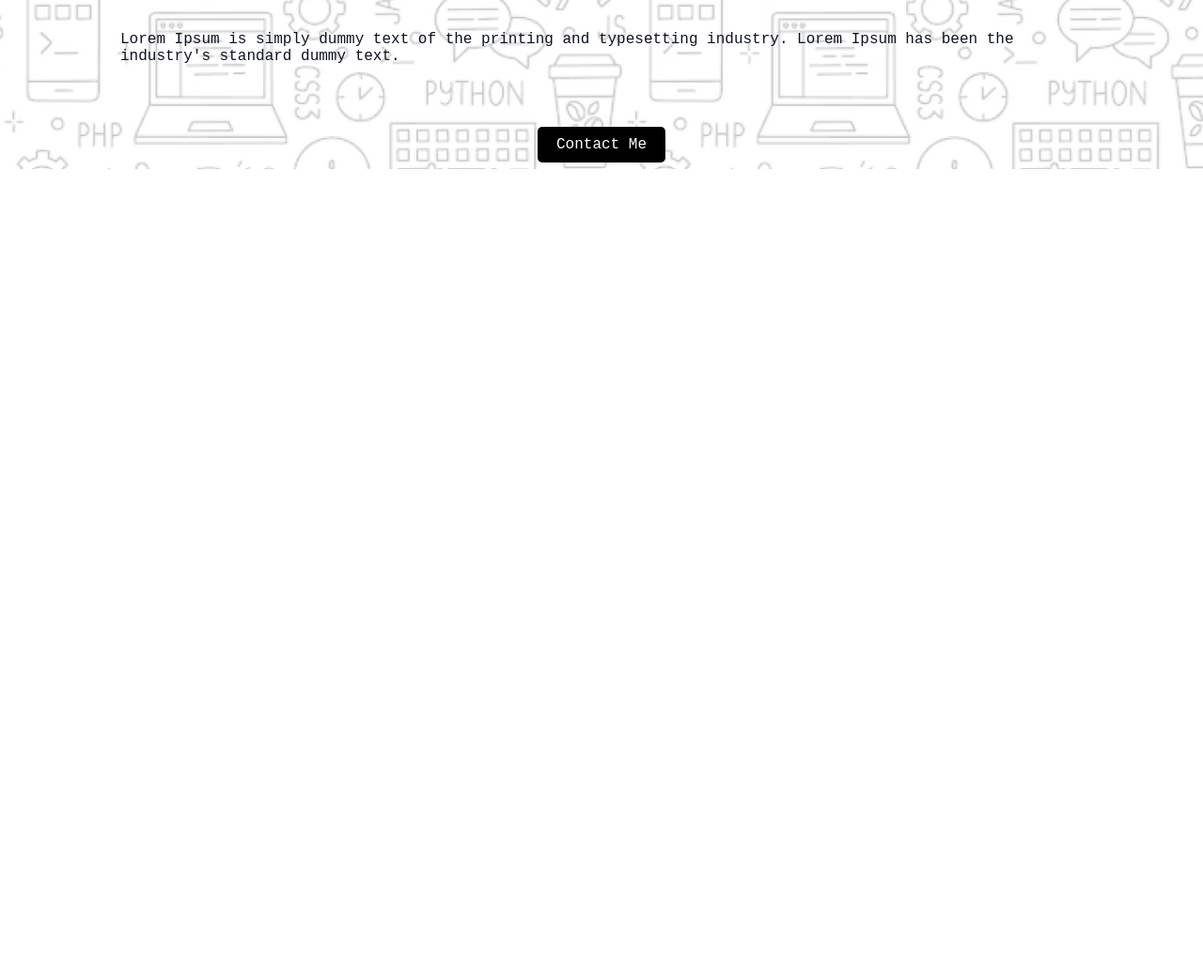
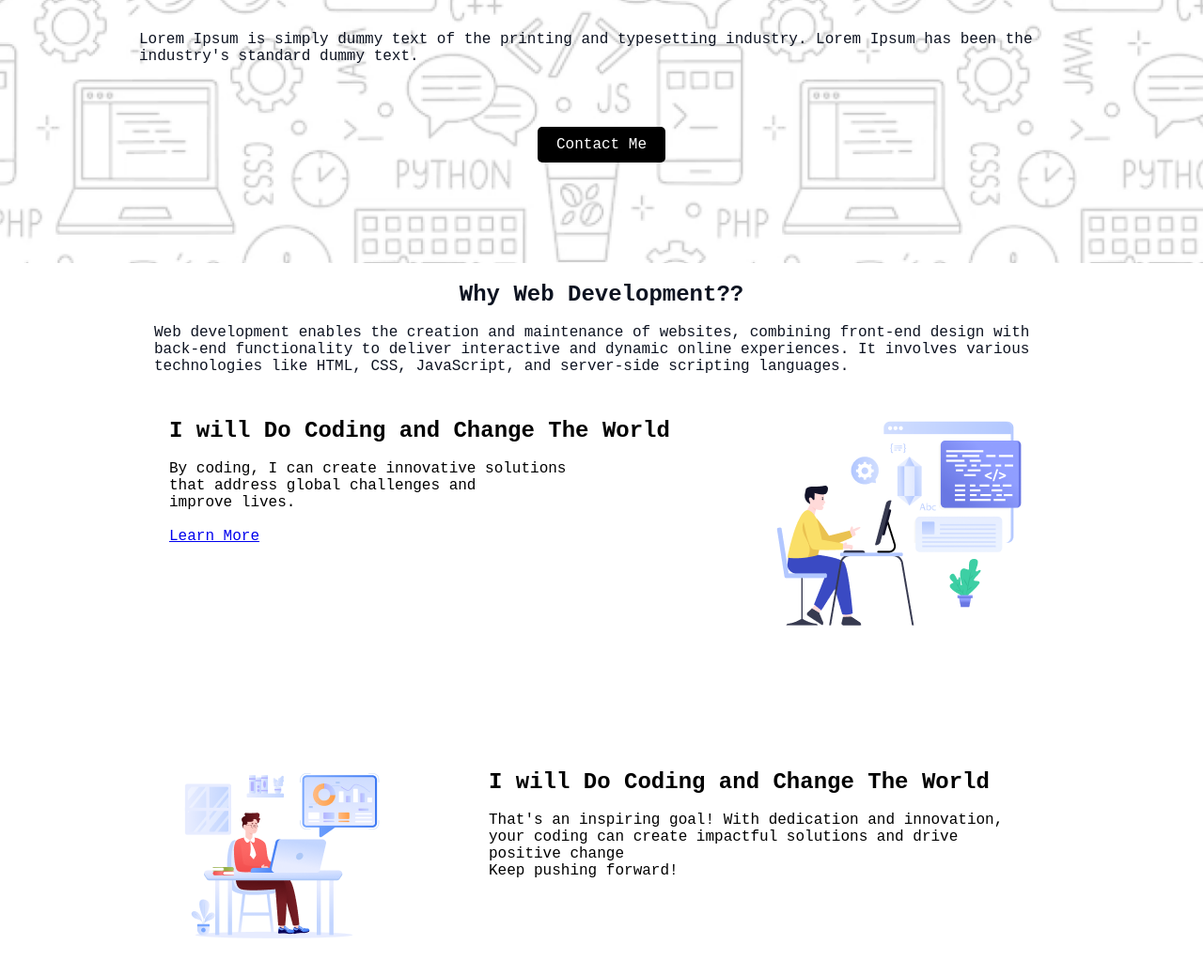
Before and after one commit to Rafi-ahmed7/assignment-01, a plain HTML site: page index.html in a window 1280 px wide. Shown: the part 550-1589 px from the top of the page at 94% size. Before the commit the page ends 800 px from the top, so only its background shows below. Drawn offline with Linux system fonts and the light colour scheme; a web font is replaced by a local one.

Commit message:
added the edit and new code

```diff
--- a/index.html
+++ b/index.html
@@ -38,11 +38,38 @@
         </div>
 
       </section>
+      <div class="content">
+        <h2 class="web-b">Why Web Development??</h2>
+        <br>
+        <p class="pera-1">Web development enables the creation and maintenance of websites, combining front-end design with back-end functionality to deliver interactive and dynamic online experiences. It involves various technologies like HTML, CSS, JavaScript, and server-side scripting languages.</p>
+      </div>
+      <br> <br>
+    <section class="why-web">
 
+      <div class="content-2">
+         <h4 class="end">I will Do Coding and
+          Change The World</h4>
+          <br>
+          <p>By coding, I can create innovative solutions <br> that address global challenges and <br>improve lives.
+            <br> <br>
+          </p>
+          <a href="#" class="btn-primary">Learn More</a>
+      </div>
+      <div class="web-pic-1">
+         <img src="./assets/Layer_1.png" alt="">
+      </div>
+    </section>
+    <section class="part-2">
+          <div class="web-pic-2">
+            <img src="assets/Group 3.png" alt="">
+            </div>
+            <div class="content-3">
+              <h4 class="end">I will Do Coding and Change The World</h4> <br>
+              <p>That's an inspiring goal! With dedication and innovation, <br>  your coding can create impactful solutions and drive positive change <br> Keep pushing forward!</p>
+            </div>
 
-   <main>
+    </section>
 
-   </main>
 
    <footer>
 
--- a/styles/style.css
+++ b/styles/style.css
@@ -53,8 +53,9 @@ header h1 {
   background-image:url(../assets/Hero-bg.png);
   background-size: cover;
   background-position: center;
-  height: 600px;
+  height: 700px;
   width: 100%;
+  margin-bottom: 20px;
 
 
 
@@ -78,6 +79,9 @@ header h1 {
   font-size: 16px;
   font-weight: regular;
   margin-bottom: 10px;
+  margin-left: 20px;
+  margin-right: 20px;
+
 }
 
 .button{
@@ -95,3 +99,51 @@ header h1 {
     font-size: 16px;
 
 }
+.end{
+  font-size: 24px;
+}
+.web-b{
+  margin-top: 10px;
+  text-align: center;
+  line-height: center;
+  font-weight: bolder;
+  font-size: 32;
+}
+
+
+.pera-1{
+  padding-left: 144px;
+  padding-right: 144px;
+}
+
+.why-web{
+  display: flex;
+  justify-content: space-between;
+
+  margin-left: 160px;
+  margin-right: 160px;
+  padding-left: 20px;
+  padding-right: 20px;
+  margin-bottom:30px ;
+
+
+}
+
+.part-2{
+  display: flex;
+  justify-content: space-between;
+  align-items: center;
+  margin-left: 160px;
+  margin-right: 160px;
+  padding-left: 20px;
+  padding-right: 20px;
+  margin-bottom:30px ;
+}
+.content-3{
+   margin-left: 100px;
+
+}
+
+.web-pic-2{
+  margin-top: 70px;
+}
```
